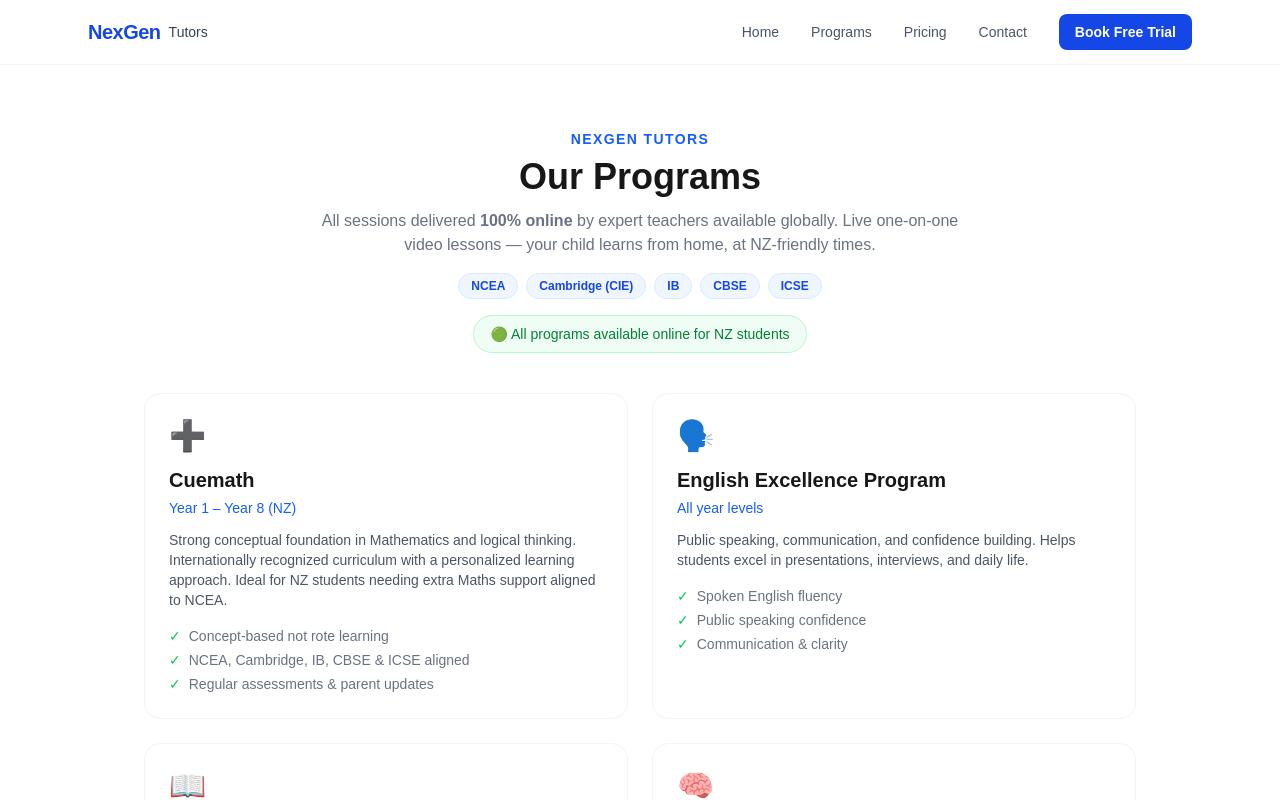
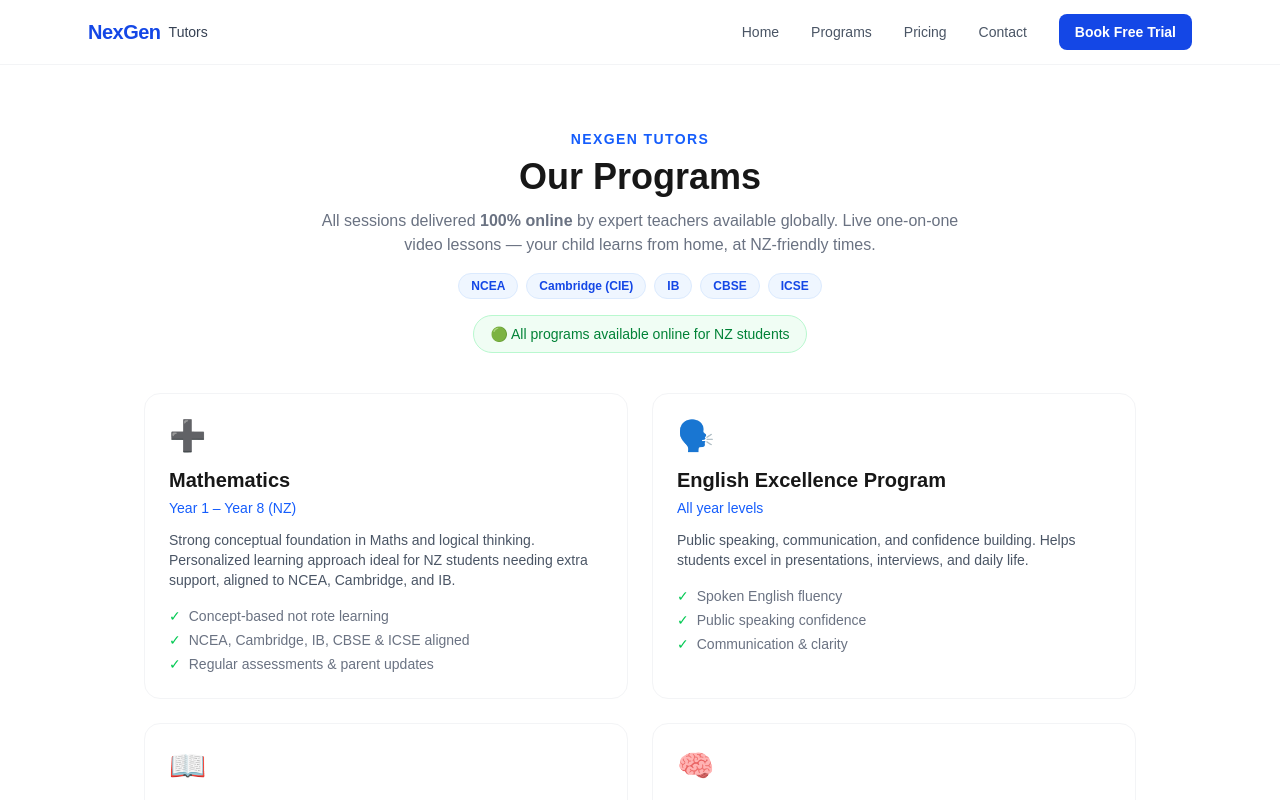
Before and after one commit to kmittal8/nexgen-tutors, a Next.js app: page /programs in a window 1280 px wide. Shown: the top 800 px of the page. Built offline with nearby package versions, Linux system fonts and the light colour scheme.

Commit message:
Remove Cuemath brand reference, replace with generic Mathematics
Co-Authored-By: Claude Sonnet 4.6 <noreply@anthropic.com>

```diff
--- a/app/page.tsx
+++ b/app/page.tsx
@@ -2,7 +2,7 @@ import Link from "next/link";
 import ParticlesBg from "@/components/ParticlesBg";
 
 const programs = [
-  { icon: "➕", name: "Cuemath", desc: "KG–Grade 8 · Concept-based Math · Online & Offline" },
+  { icon: "➕", name: "Mathematics", desc: "Year 1–Year 8 · Concept-based Maths · NCEA / Cambridge / IB aligned" },
   { icon: "♟️", name: "Chess", desc: "Focus, strategy & discipline · Time2Chess program" },
   { icon: "🗣️", name: "English Excellence", desc: "Public speaking · Fluency · Confidence building" },
   { icon: "🧠", name: "Mid Brain Neural", desc: "Memory · Focus · Brain activation training" },
--- a/app/programs/page.tsx
+++ b/app/programs/page.tsx
@@ -3,9 +3,9 @@ import Link from "next/link";
 const programs = [
   {
     icon: "➕",
-    name: "Cuemath",
+    name: "Mathematics",
     levels: "Year 1 – Year 8 (NZ)",
-    desc: "Strong conceptual foundation in Mathematics and logical thinking. Internationally recognized curriculum with a personalized learning approach. Ideal for NZ students needing extra Maths support aligned to NCEA.",
+    desc: "Strong conceptual foundation in Maths and logical thinking. Personalized learning approach ideal for NZ students needing extra support, aligned to NCEA, Cambridge, and IB.",
     highlights: ["Concept-based not rote learning", "NCEA, Cambridge, IB, CBSE & ICSE aligned", "Regular assessments & parent updates"],
   },
   {
```
